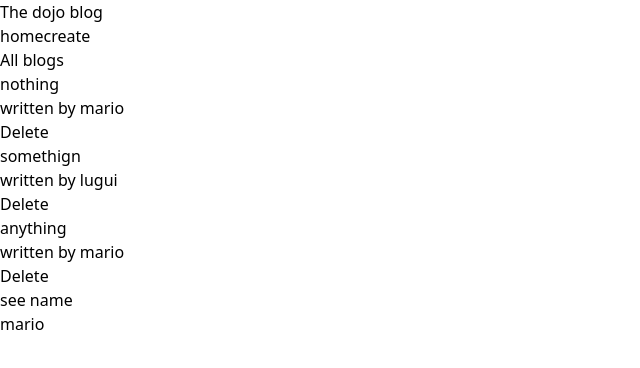
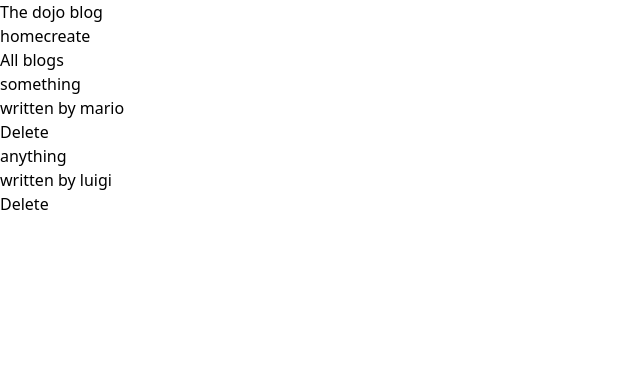
Before and after one commit to ShifatJahanShifa/reactjs, a React (Vite) app in the folder project1/: page / in a window 1280 px wide. Shown: the top 368 px of the page, without its empty margins (0-640 px from the left). Built offline with nearby package versions, Linux system fonts and the light colour scheme; data requests are answered from the project's data file.

Commit message:
useEffect, json-server, conditional rendering, loading message

```diff
--- a/project1/data/db.json
+++ b/project1/data/db.json
@@ -0,0 +1,16 @@
+{
+    "blogs":[
+        {
+            "title": "something",
+            "body": "this is a text",
+            "author": "mario",
+            "id": 1
+        },
+        {
+            "title": "anything",
+            "body": "this is a text",
+            "author": "luigi",
+            "id": 2
+        }
+    ]
+}
--- a/project1/src/Home.jsx
+++ b/project1/src/Home.jsx
@@ -3,14 +3,8 @@ import { useState , useEffect } from "react";
 import Bloglist from "./Bloglist";
 
 const Home = () => {
-    const [blogs,setBlogs]=useState(
-        [
-            {title: "nothing", body: "lorem ipsum..", author: "mario", id: 1},
-            {title: "somethign", body: "lorem ipsum..", author: "lugui", id: 2},
-            {title: "anything", body: "lorem ipsum..", author: "mario", id: 3}
-        ]
-    )
-
+    const [blogs,setBlogs]=useState(null)
+    const [ isLoading, setIsLoading ]=useState(true)
     const [ name, setName ]=useState("mario")
 
     const handleClick=(id) =>{
@@ -18,15 +12,28 @@ const Home = () => {
         setBlogs(modifiedBlogs)
     }
 
+    setTimeout(()=>{
+
+    },1000)
     useEffect(()=>{
-        console.log("use effect ran")
-    },[name])
+        setTimeout(()=>{
+            fetch("http://localhost:8000/blogs")
+            .then(res => {
+                return res.json()
+            })
+            .then((data)=>{
+                setBlogs(data)
+                setIsLoading(false)
+            })
+        },1000)
+    },[])
 
     return (
         <div className="home">
-            <Bloglist blogs={ blogs } title="All blogs" handleClick={ handleClick } />
-            <button onClick={()=> setName("shifa")} className="bg-orange-200">see name</button>
-            <p>{ name }</p>
+            {isLoading && <div className="text-center">loading...</div>}
+            {blogs && <Bloglist blogs={ blogs } title="All blogs" handleClick={ handleClick } />}
+            {/* <button onClick={()=> setName("shifa")} className="bg-orange-200">see name</button>
+            <p>{ name }</p> */}
             {/* <Bloglist blogs={ blogs.filter((blog)=> blog.author==="mario") } title="mario's blog"/> */}
         </div>
      );
```
Also changed, not shown: project1/command.txt (added), project1/note.txt.
